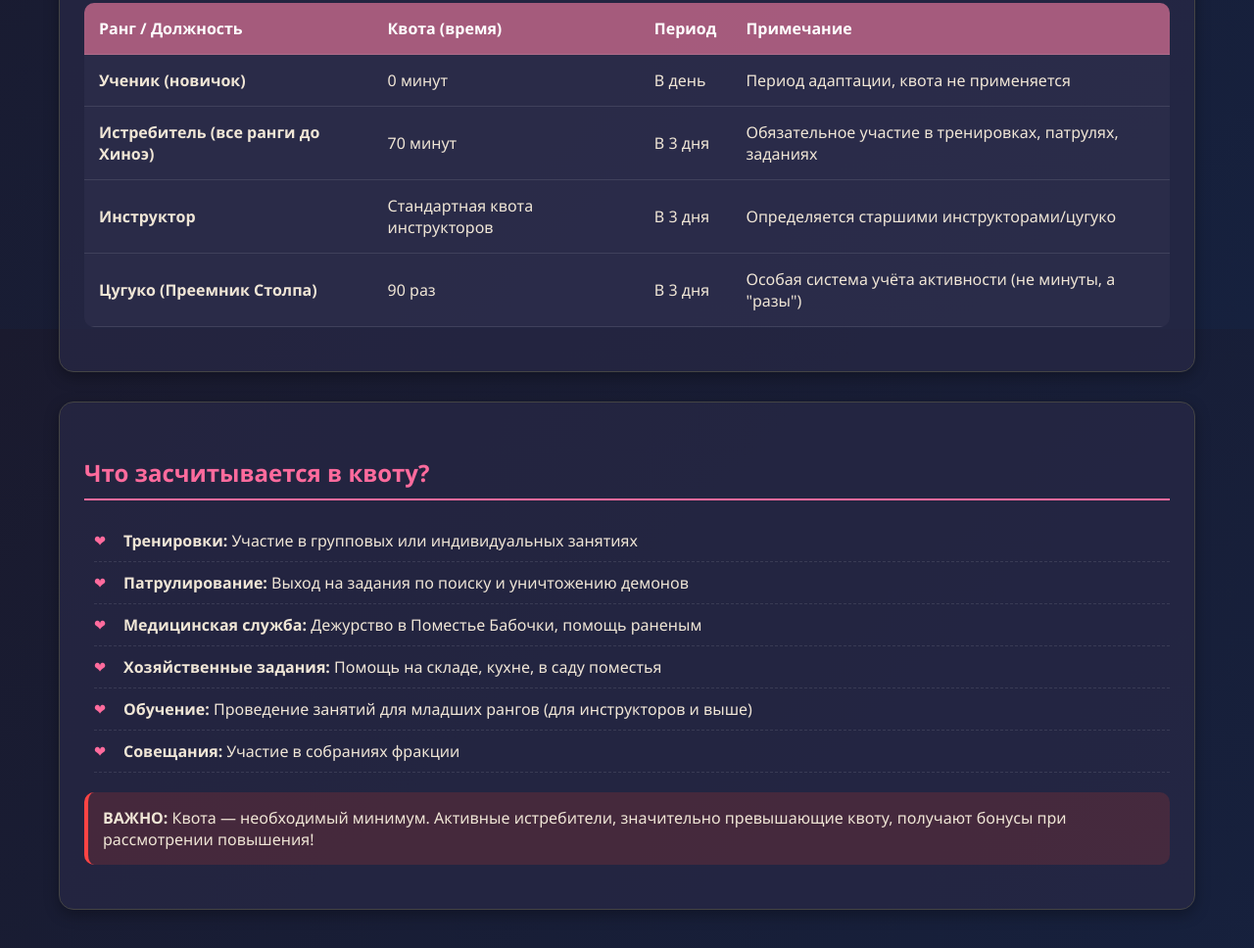
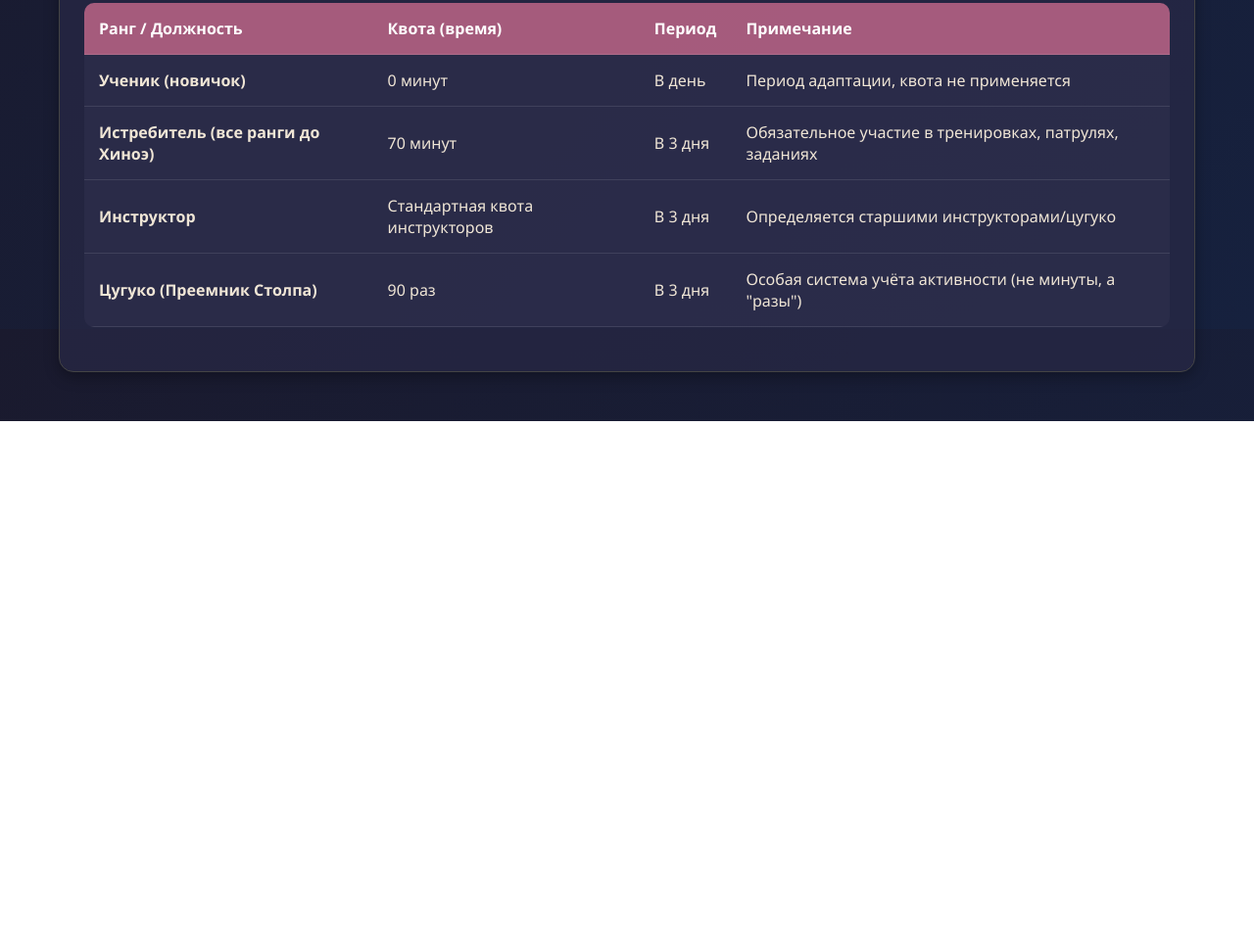
Before and after one commit to Raizer1337/love-kasty, a plain HTML site: page quota.html in a window 1280 px wide. Shown: the part 464-1432 px from the top of the page at 98% size. After the commit the page ends 894 px from the top, so only its background shows below. Drawn offline with Linux system fonts and the light colour scheme.

Commit message:
quota.html

```diff
--- a/quota.html
+++ b/quota.html
@@ -63,19 +63,3 @@
                 </tbody>
             </table>
         </section>
-
-        <section class="section">
-            <h2>Что засчитывается в квоту?</h2>
-            <ul class="task-list">
-                <li><strong>Тренировки:</strong> Участие в групповых или индивидуальных занятиях</li>
-                <li><strong>Патрулирование:</strong> Выход на задания по поиску и уничтожению демонов</li>
-                <li><strong>Медицинская служба:</strong> Дежурство в Поместье Бабочки, помощь раненым</li>
-                <li><strong>Хозяйственные задания:</strong> Помощь на складе, кухне, в саду поместья</li>
-                <li><strong>Обучение:</strong> Проведение занятий для младших рангов (для инструкторов и выше)</li>
-                <li><strong>Совещания:</strong> Участие в собраниях фракции</li>
-            </ul>
-
-            <div class="warning">
-                <strong>ВАЖНО:</strong> Квота — необходимый минимум. Активные истребители, значительно превышающие квоту, получают бонусы при рассмотрении повышения!
-            </div>
-        </section>
```
